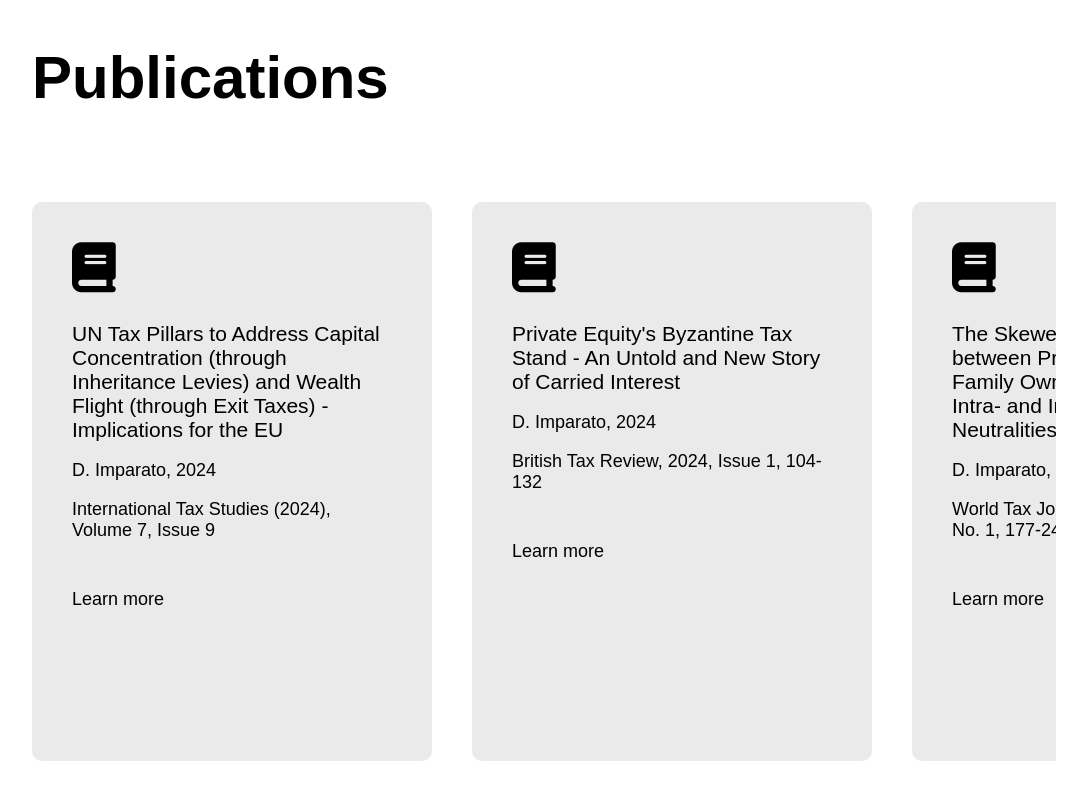
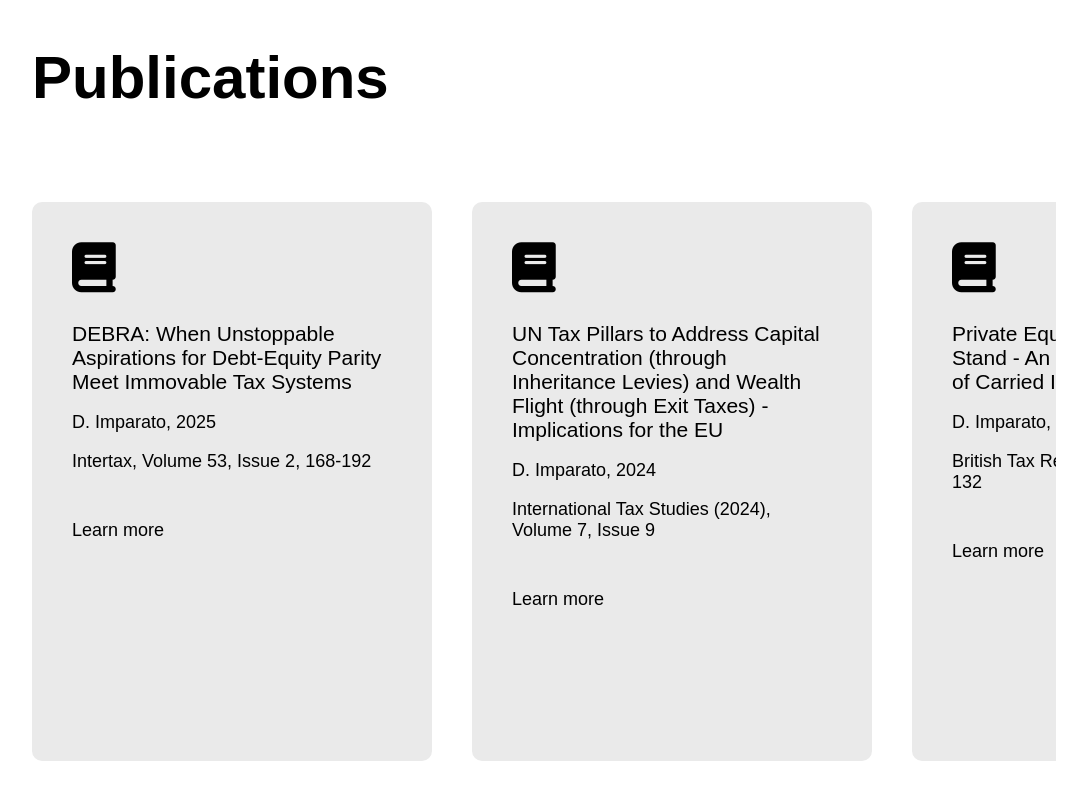
Before and after one commit to estranged18/portfolio_nico, a plain HTML site: page index.html in a window 1280 px wide. Shown: the part 2448-3248 px from the top of the page, without its empty margins (96-1183 px from the left). Drawn offline with Linux system fonts and the light colour scheme.

Commit message:
added new publication (position 1)

```diff
--- a/index.html
+++ b/index.html
@@ -111,6 +111,13 @@
     <div class="container">
         <h1 class="title">Publications</h1>
         <div class="publications-list">
+            <div>
+                <i class="fa-solid fa-book"></i>
+                <h2>DEBRA: When Unstoppable Aspirations for Debt-Equity Parity Meet Immovable Tax Systems</h2>
+                <h3>D. Imparato, 2025</h3>
+                <h3>Intertax, Volume 53, Issue 2, 168-192</h3>
+                <a href="http://dx.doi.org/10.54648/TAXI2025009" style="font-size: 18px;">Learn more</a>
+            </div>
             <div>
                 <i class="fa-solid fa-book"></i>
                 <h2>UN Tax Pillars to Address Capital Concentration (through Inheritance Levies) and Wealth Flight (through Exit Taxes) - Implications for the EU</h2>
```
